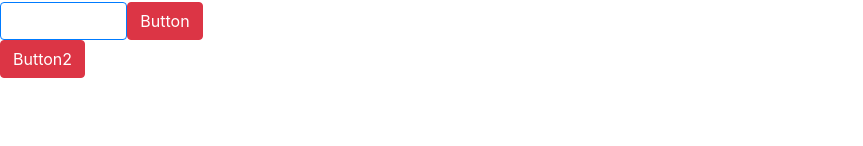
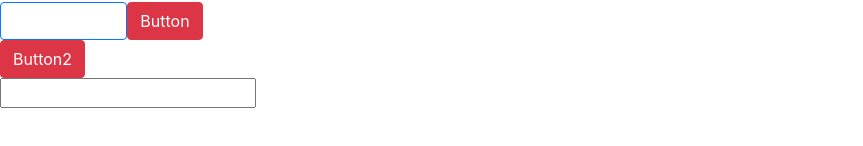
Before and after one commit to mohkhoirularifin/Pemrograman-Web-Lanjut, an Angular app: page / in a window 1280 px wide. Shown: the part 582-728 px from the top of the page, without its empty margins (0-863 px from the left). Built offline with nearby package versions, Linux system fonts and the light colour scheme.

Commit message:
Update courses.component.html

```diff
--- a/src/app/courses/courses.component.html
+++ b/src/app/courses/courses.component.html
@@ -60,11 +60,10 @@
   </button>
 </div>
 
-<!-- <input
+<input
   type="text"
-  [value]="nama"
-  (keyup.enter)="nama = $event.target.value; onKeyUp()"
-/> -->
+  #nama (keyup.enter)="onKeyUp(nama.value)"
+/>
 
 <!-- <input
   type="text"
```
